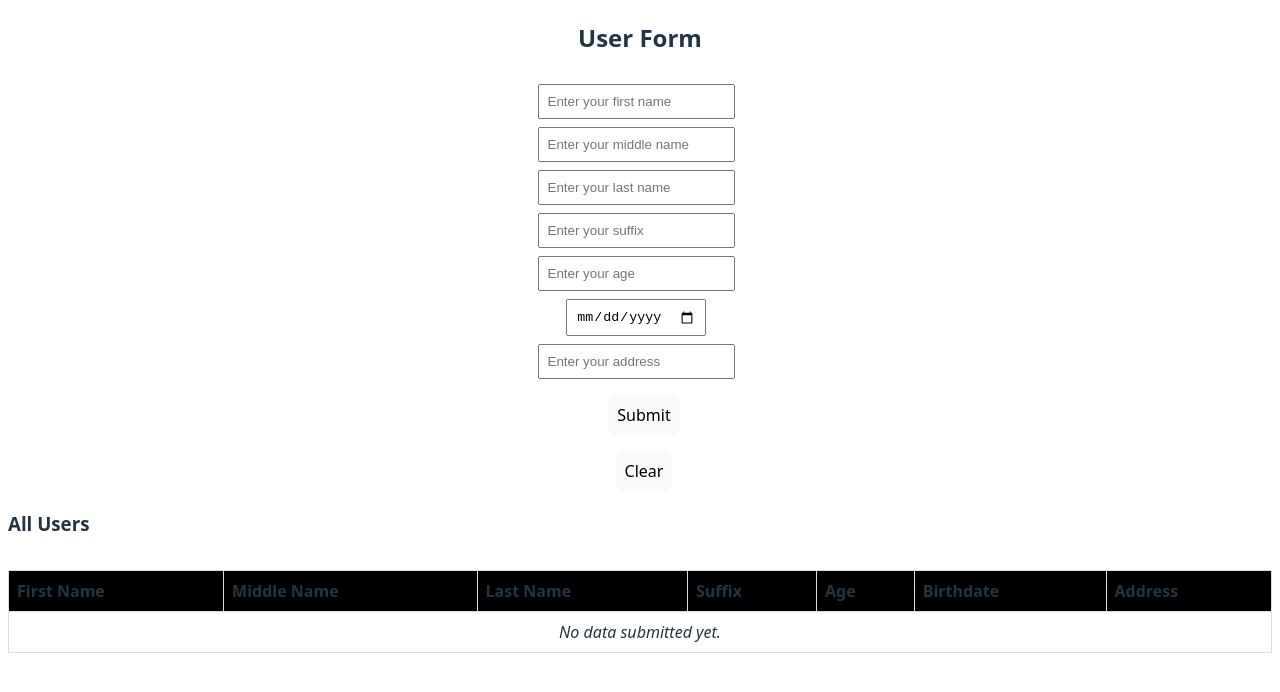
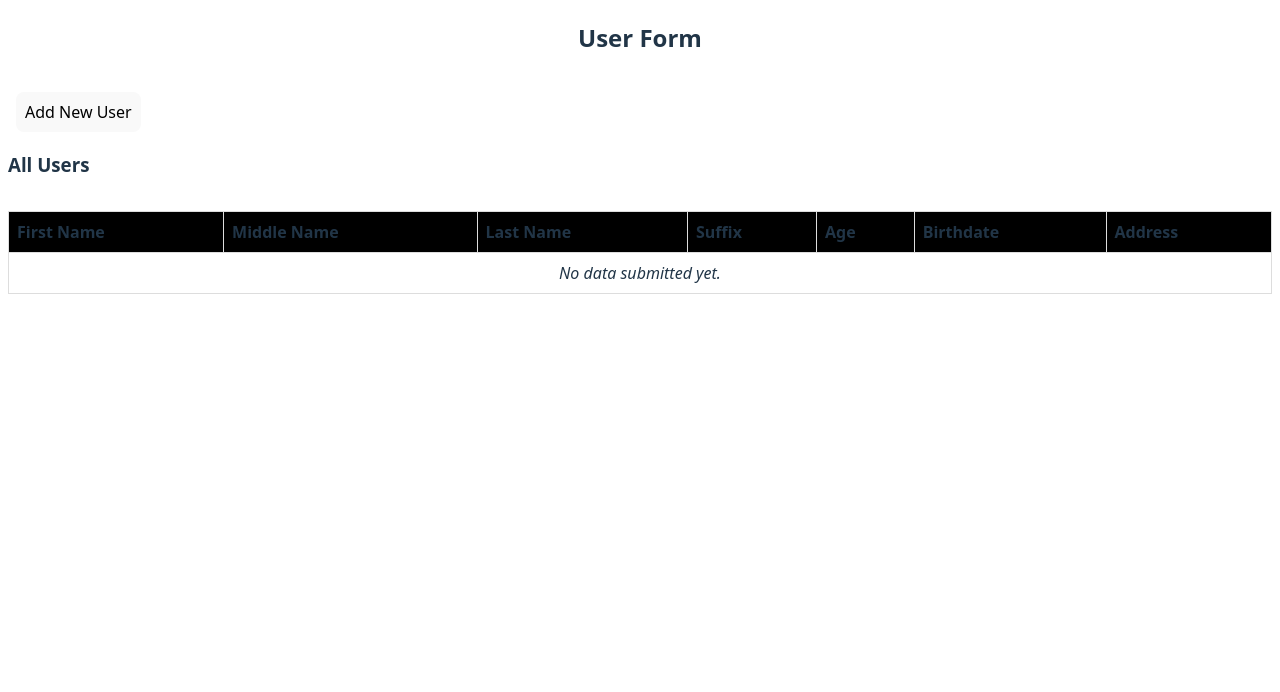
Before and after one commit to rmcaoile/internship-exers, a React (Vite) app in the folder Exer1/: page / in a window 1280 px wide. Shown: the top 692 px of the page. Built offline with nearby package versions, Linux system fonts and the light colour scheme.

Commit message:
feat: add new information

```diff
--- a/Exer1/src/App.jsx
+++ b/Exer1/src/App.jsx
@@ -2,15 +2,14 @@ import React, { useState } from 'react';
 import './App.css';
 
 function UserForm() {
-  const [showModal, setShowModal] = useState(false);
   const [submittedData, setSubmittedData] = useState([]);
+  const [showFormModal, setShowFormModal] = useState(false);
+  const [showConfirmModal, setShowConfirmModal] = useState(false);
 
   const initialFormState = {
-    name: '',
-    email: '',
     firstName: '',
+    middleName: '',
     lastName: '',
-    middleName: '',
     suffix: '',
     age: '',
     birthdate: '',
@@ -22,8 +21,8 @@ function UserForm() {
   const handleChange = (e) => {
     const { name, value } = e.target;
     setFormData((prevData) => ({
-      ...prevData,         // keep previous values
-      [name]: value,       // update the changed field
+      ...prevData,
+      [name]: value,
     }));
   };
 
@@ -34,7 +33,6 @@ function UserForm() {
   const handleSubmit = (e) => {
     e.preventDefault();
 
-    // Calculate age from birthdate
     const birthDateObj = new Date(formData.birthdate);
     const today = new Date();
     let calculatedAge = today.getFullYear() - birthDateObj.getFullYear();
@@ -47,99 +45,59 @@ function UserForm() {
 
     if (parseInt(formData.age, 10) !== calculatedAge) {
       alert(`Age (${formData.age}) does not match Birthdate (${birthDateObj.toLocaleDateString()}). Please correct it.`);
-      return; // stop submission
+      return;
     }
 
-    console.log('Form submitted:', formData);
-    setSubmittedData((prev) => [...prev, formData]);
-    setShowModal(true); // Show the modal
+    setShowConfirmModal(true); // Ask for confirmation
   };
 
-
-  const closeModal = () => {
-    setShowModal(false);
+  const confirmSubmission = () => {
+    setSubmittedData((prev) => [...prev, formData]);
+    setShowConfirmModal(false);
+    setShowFormModal(false);
+    clearForm();
   };
 
   return (
-    <div >
+    <div>
       <h2>User Form</h2>
+      <button onClick={() => setShowFormModal(true)}>Add New User</button>
 
-      {/* Inputs */}
-      <form onSubmit={handleSubmit} className=  'form-container'>
-        <input
-          type="text"
-          name="firstName"
-          value={formData.firstName}
-          placeholder="Enter your first name"
-          onChange={handleChange}
-          required
-        />
-        <input
-          type="text"
-          name="middleName"
-          value={formData.middleName}
-          placeholder="Enter your middle name"
-          onChange={handleChange}
-        />
-        <input
-          type="text"
-          name="lastName"
-          value={formData.lastName}
-          placeholder="Enter your last name"
-          onChange={handleChange}
-          required
-        />
-        <input
-          type="text"
-          name="suffix"
-          value={formData.suffix}
-          placeholder="Enter your suffix"
-          onChange={handleChange}
-        />
-        <input
-          type="number"
-          name="age"
-          value={formData.age}
-          placeholder="Enter your age"
-          onChange={handleChange}
-          required
-        />
-        <input
-          type="date"
-          name="birthdate"
-          value={formData.birthdate}
-          placeholder="Enter your birthdate"
-          onChange={handleChange}
-          required
-        />
-        <input
-          type="text"
-          name="address"
-          value={formData.address}
-          placeholder="Enter your address"
-          onChange={handleChange}
-          required
-        />
-
-        <button type="submit">Submit</button>
-        <button type="button" onClick={clearForm}>Clear</button>
-
-      </form>
-
-
-      {/* Modal */}
-      {showModal && (
+      {/* Form Modal */}
+      {showFormModal && (
         <div className="modal">
           <div className="modal-content">
-            <h3>Submitted Information</h3>
+            <h3>Enter User Information</h3>
+            <form onSubmit={handleSubmit} className="form-container">
+              <input type="text" name="firstName" value={formData.firstName} placeholder="First name" onChange={handleChange} required />
+              <input type="text" name="middleName" value={formData.middleName} placeholder="Middle name" onChange={handleChange} />
+              <input type="text" name="lastName" value={formData.lastName} placeholder="Last name" onChange={handleChange} required />
+              <input type="text" name="suffix" value={formData.suffix} placeholder="Suffix" onChange={handleChange} />
+              <input type="number" name="age" value={formData.age} placeholder="Age" onChange={handleChange} required />
+              <input type="date" name="birthdate" value={formData.birthdate} onChange={handleChange} required />
+              <input type="text" name="address" value={formData.address} placeholder="Address" onChange={handleChange} required />
+              <button type="submit">Submit</button>
+              <button type="button" onClick={clearForm}>Clear</button>
+              <button type="button" onClick={() => setShowFormModal(false)}>Cancel</button>
+            </form>
+          </div>
+        </div>
+      )}
+
+      {/* Confirmation Modal */}
+      {showConfirmModal && (
+        <div className="modal">
+          <div className="modal-content">
+            <h3>Confirm Submission</h3>
             <p><strong>First Name:</strong> {formData.firstName}</p>
             <p><strong>Middle Name:</strong> {formData.middleName || 'N/A'}</p>
             <p><strong>Last Name:</strong> {formData.lastName}</p>
             <p><strong>Suffix:</strong> {formData.suffix || 'N/A'}</p>
             <p><strong>Age:</strong> {formData.age}</p>
-            <p><strong>Birthdate:</strong> { new Date(formData.birthdate).toLocaleDateString(undefined, { year: 'numeric', month: 'long', day: 'numeric' })}</p>
+            <p><strong>Birthdate:</strong> {new Date(formData.birthdate).toLocaleDateString(undefined, { year: 'numeric', month: 'long', day: 'numeric' })}</p>
             <p><strong>Address:</strong> {formData.address}</p>
-            <button onClick={closeModal}>Close</button>
+            <button onClick={confirmSubmission}>Confirm</button>
+            <button onClick={() => setShowConfirmModal(false)}>Cancel</button>
           </div>
         </div>
       )}
@@ -168,13 +126,7 @@ function UserForm() {
                   <td>{entry.lastName}</td>
                   <td>{entry.suffix || 'N/A'}</td>
                   <td>{entry.age}</td>
-                  <td>
-                    {new Date(entry.birthdate).toLocaleDateString(undefined, {
-                      year: 'numeric',
-                      month: 'long',
-                      day: 'numeric',
-                    })}
-                  </td>
+                  <td>{new Date(entry.birthdate).toLocaleDateString(undefined, { year: 'numeric', month: 'long', day: 'numeric' })}</td>
                   <td>{entry.address}</td>
                 </tr>
               ))
@@ -188,7 +140,6 @@ function UserForm() {
           </tbody>
         </table>
       </div>
-
     </div>
   );
 }
```
